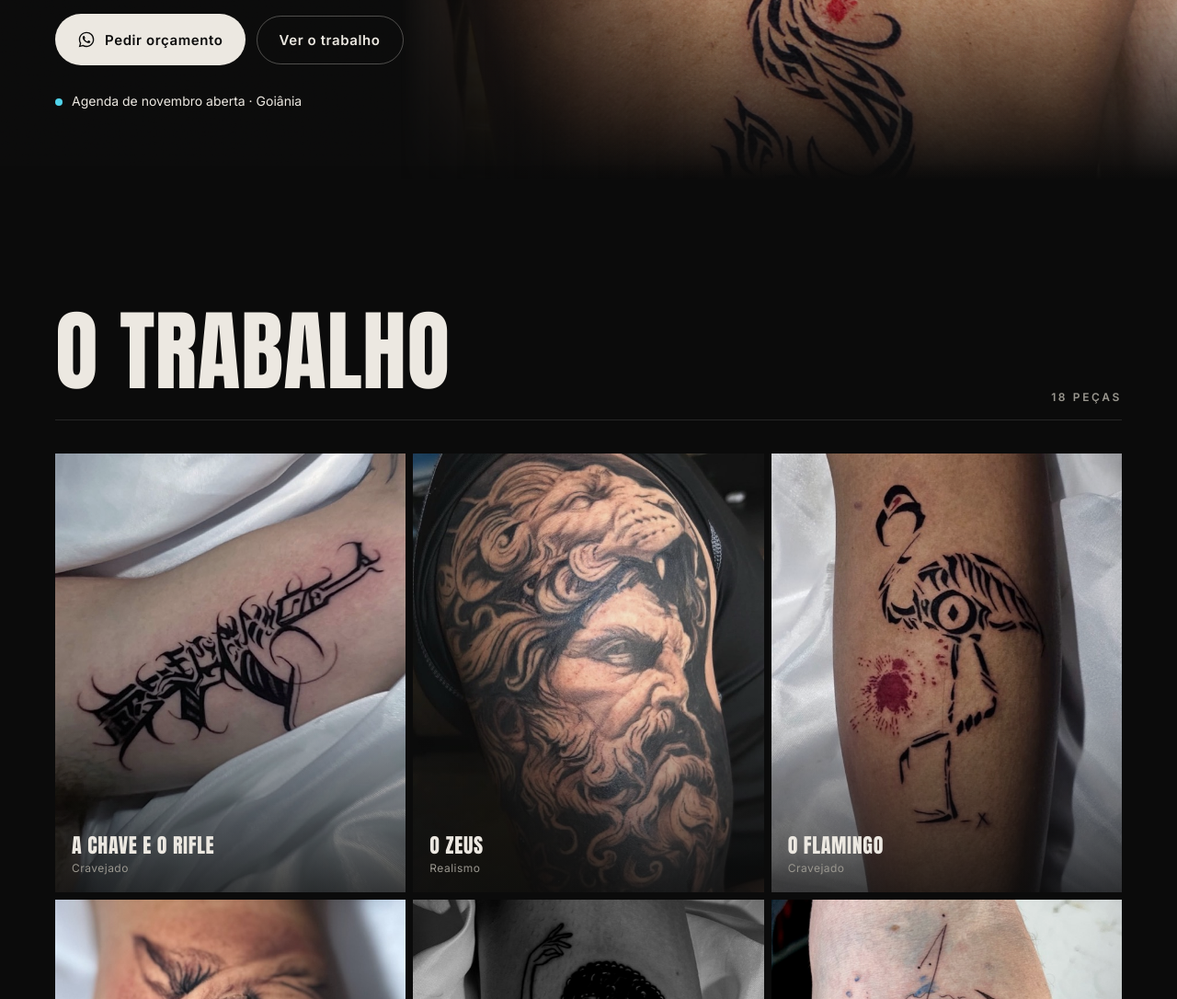
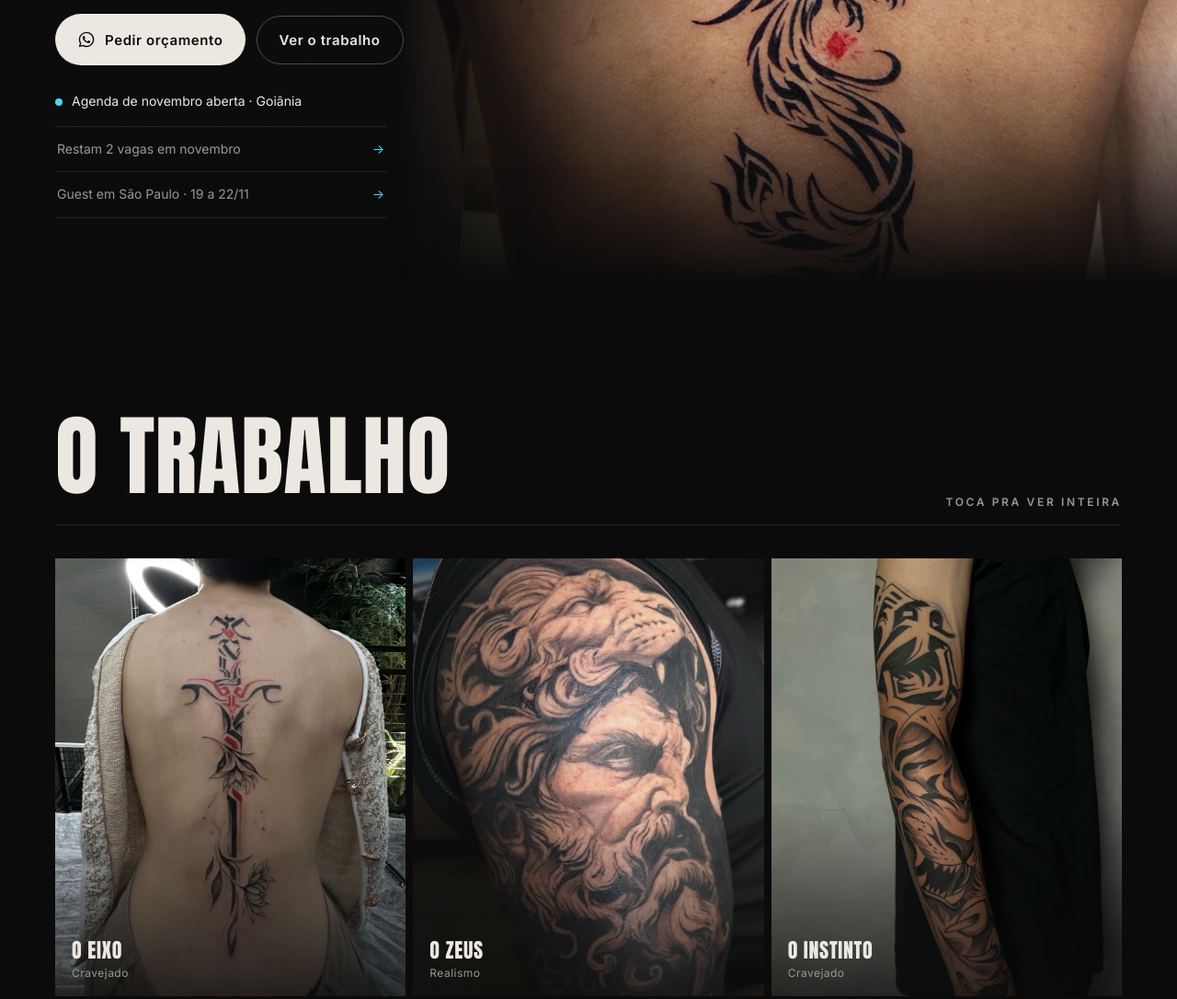
Before and after one commit to ocravejado/ocravejado.github.io, a plain HTML site: page index.html in a window 1280 px wide. Shown: the part 620-1706 px from the top of the page at 92% size. Drawn offline with Linux system fonts and the light colour scheme.

Commit message:
O Eixo e O Instinto no topo, avisos embaixo da agenda (vagas, SP), Uber pro studio, sem contagem de peças
Co-Authored-By: Claude Opus 5.5 <noreply@anthropic.com>

```diff
--- a/conteudo.js
+++ b/conteudo.js
@@ -15,30 +15,41 @@ window.SITE = {
   // A linha da agenda. Igual na bio: só muda o mês e a cidade
   agenda: "Agenda de novembro aberta · Goiânia",
 
+  // OS AVISOS: as linhas embaixo da agenda, na capa. Mudam toda semana.
+  // texto = o que aparece · mensagem = o que vai escrito no WhatsApp quando a pessoa toca
+  // Pra tirar um aviso, apaga a linha inteira. Sem aviso nenhum, deixa: avisos: []
+  avisos: [
+    { texto: "Restam 2 vagas em novembro", mensagem: "Oi, Felipe! Vim pelo seu site e quero uma das vagas de novembro." },
+    { texto: "Guest em São Paulo · 19 a 22/11", mensagem: "Oi, Felipe! Vim pelo seu site. Vi que você vai estar em São Paulo de 19 a 22/11 e quero tatuar." }
+  ],
+
+  // O Uber pro studio (mesmo destino do cravejado.art.br)
+  uber: "https://m.uber.com/ul/?action=setPickup&dropoff[latitude]=-16.6981144&dropoff[longitude]=-49.2238241&dropoff[nickname]=CRVJD%20Studio",
+
   instagram: "ocravejado",
   instagramStudio: "cravejado.studio",
 
   // A GALERIA. Não mexe aqui: ela é escrita sozinha a partir da pasta
   // 5 TATTOOS/GALERIA DO SITE, na Torre. Muda a pasta e pede pro VIVO atualizar.
   galeria: [
+    { foto: "o-eixo",             v: "7eb538", nome: "O Eixo", estilo: "Cravejado" },
+    { foto: "o-zeus",             v: "224772", nome: "O Zeus", estilo: "Realismo" },
+    { foto: "o-instinto",         v: "3c30bc", nome: "O Instinto", estilo: "Cravejado" },
+    { foto: "o-zeca",             v: "ffad15", nome: "O Zeca", estilo: "Realismo · pet" },
     { foto: "a-chave-e-o-rifle",  v: "73d82a", nome: "A Chave e o Rifle", estilo: "Cravejado" },
-    { foto: "o-zeus",             v: "224772", nome: "O Zeus", estilo: "Realismo" },
-    { foto: "o-flamingo",         v: "cbbf8a", nome: "O Flamingo", estilo: "Cravejado" },
-    { foto: "o-zeca",             v: "ffad15", nome: "O Zeca", estilo: "Realismo · pet" },
-    { foto: "a-preta",            v: "b4ed9e", nome: "A Preta", estilo: "Cravejado" },
     { foto: "a-onda",             v: "81a8bf", nome: "A Onda", estilo: "Cravejado · colorido" },
     { foto: "o-malandro",         v: "af5ecf", nome: "O Malandro", estilo: "" },
-    { foto: "a-abelha",           v: "605588", nome: "A Abelha", estilo: "Cravejado" },
     { foto: "jesus-cristo",       v: "b624d4", nome: "Jesus Cristo", estilo: "Lettering" },
     { foto: "o-senna",            v: "3fbc07", nome: "O Senna", estilo: "Realismo" },
     { foto: "o-cacique",          v: "ae344f", nome: "O Cacique", estilo: "Autoral" },
     { foto: "o-ornamental",       v: "f69b47", nome: "O Ornamental", estilo: "Cravejado" },
     { foto: "o-escudo",           v: "75b62c", nome: "O Escudo", estilo: "Cravejado" },
     { foto: "o-joaquim",          v: "ec60b0", nome: "O Joaquim", estilo: "Realismo · pet" },
+    { foto: "a-preta",            v: "b4ed9e", nome: "A Preta", estilo: "Cravejado" },
+    { foto: "o-flamingo",         v: "cbbf8a", nome: "O Flamingo", estilo: "Cravejado" },
+    { foto: "a-abelha",           v: "605588", nome: "A Abelha", estilo: "Cravejado" },
     { foto: "a-flor-do-silencio", v: "0886ae", nome: "A Flor do Silêncio", estilo: "Fineline" },
-    { foto: "o-fechamento",       v: "3da90e", nome: "O Fechamento", estilo: "Cravejado" },
-    { foto: "o-irrevogavel",      v: "ee5dc6", nome: "O Irrevogável", estilo: "Cravejado" },
-    { foto: "o-eixo",             v: "7eb538", nome: "O Eixo", estilo: "Cravejado" }
+    { foto: "o-irrevogavel",      v: "ee5dc6", nome: "O Irrevogável", estilo: "Cravejado" }
   ]
 
 };
--- a/index.html
+++ b/index.html
@@ -98,11 +98,16 @@ body::after{content:"";position:fixed;inset:0;pointer-events:none;z-index:100;op
 .btn-vazio:hover{border-color:var(--off)}
 .agenda{display:inline-flex;align-items:center;gap:10px;margin-top:28px;font-size:14px;color:var(--off)}
 .agenda i{width:8px;height:8px;border-radius:50%;background:var(--ciano);box-shadow:0 0 0 0 rgba(79,211,234,.6);animation:pulsa 2.4s infinite}
+.avisos{list-style:none;margin-top:14px;max-width:360px;border-top:1px solid var(--linha)}
+.avisos a{display:flex;align-items:center;justify-content:space-between;gap:14px;padding:13px 2px;border-bottom:1px solid var(--linha);font-size:14px;color:var(--cinza);transition:color .2s}
+.avisos a::after{content:"→";color:var(--ciano);transition:transform .2s}
+.avisos a:hover{color:var(--off)}.avisos a:hover::after{transform:translateX(3px)}
+.primeira .discreto{display:inline-block;margin-top:16px;font-size:14px;text-decoration:underline;text-underline-offset:3px;opacity:.75}
 @keyframes pulsa{70%{box-shadow:0 0 0 10px rgba(79,211,234,0)}100%{box-shadow:0 0 0 0 rgba(79,211,234,0)}}
 
 /* ---------- seções ---------- */
 section{padding:96px 0}
-.cabeca{display:flex;align-items:flex-end;justify-content:space-between;gap:20px;margin-bottom:36px;border-bottom:1px solid var(--linha);padding-bottom:18px}
+.cabeca{display:flex;flex-wrap:wrap;align-items:flex-end;justify-content:space-between;gap:8px 20px;margin-bottom:36px;border-bottom:1px solid var(--linha);padding-bottom:18px}
 .cabeca h2{font-size:clamp(44px,8vw,96px)}
 .cabeca .olho{white-space:nowrap}
 
@@ -220,6 +225,7 @@ dialog::backdrop{background:rgba(6,6,6,.96)}
 
 <svg width="0" height="0" style="position:absolute" aria-hidden="true">
   <symbol id="i-zap" viewBox="0 0 24 24"><path fill="currentColor" d="M12.04 2C6.58 2 2.13 6.45 2.13 11.91c0 1.75.46 3.45 1.32 4.95L2.05 22l5.25-1.38a9.9 9.9 0 0 0 4.74 1.21h.01c5.46 0 9.91-4.45 9.91-9.91 0-2.65-1.03-5.14-2.9-7.01A9.83 9.83 0 0 0 12.04 2m.01 1.67c2.2 0 4.27.86 5.82 2.42a8.2 8.2 0 0 1 2.41 5.83c0 4.54-3.7 8.23-8.24 8.23-1.48 0-2.93-.39-4.19-1.15l-.3-.17-3.12.82.83-3.04-.2-.32a8.2 8.2 0 0 1-1.26-4.38c.01-4.54 3.7-8.24 8.25-8.24M8.53 7.33c-.16 0-.43.06-.66.31s-.86.85-.86 2.07.89 2.4 1 2.56c.14.16 1.76 2.67 4.25 3.73.59.27 1.05.42 1.41.53.59.19 1.13.16 1.56.1.48-.07 1.46-.6 1.67-1.18s.21-1.07.15-1.18c-.07-.1-.23-.16-.48-.27-.25-.14-1.47-.74-1.69-.82-.23-.08-.37-.12-.56.12-.16.25-.64.81-.78.97-.15.17-.29.19-.53.07-.26-.13-1.06-.39-2-1.23-.74-.66-1.23-1.47-1.38-1.72-.12-.24-.01-.39.11-.5.11-.11.27-.29.37-.44.13-.14.17-.25.25-.41s.04-.31-.02-.43c-.06-.11-.56-1.35-.77-1.84-.2-.48-.4-.42-.56-.43h-.48z"/></symbol>
+  <symbol id="i-carro" viewBox="0 0 24 24"><path fill="currentColor" d="M5 11l1.5-4.5A2 2 0 0 1 8.4 5h7.2a2 2 0 0 1 1.9 1.5L19 11a2 2 0 0 1 2 2v4a1 1 0 0 1-1 1h-1a2 2 0 0 1-4 0H9a2 2 0 0 1-4 0H4a1 1 0 0 1-1-1v-4a2 2 0 0 1 2-2m2.1 0h9.8l-1.2-3.6a.5.5 0 0 0-.5-.4H8.8a.5.5 0 0 0-.5.4zM6.5 15.5a1.25 1.25 0 1 0 0-2.5 1.25 1.25 0 0 0 0 2.5m11 0a1.25 1.25 0 1 0 0-2.5 1.25 1.25 0 0 0 0 2.5"/></symbol>
   <symbol id="i-estrela" viewBox="0 0 100 100"><path fill="currentColor" d="M50 0C53 37 63 47 100 50 63 53 53 63 50 100 47 63 37 53 0 50 37 47 47 37 50 0Z"/></symbol>
 </svg>
 
@@ -250,6 +256,7 @@ dialog::backdrop{background:rgba(6,6,6,.96)}
         <a class="btn btn-vazio" href="#trabalho">Ver o trabalho</a>
       </div>
       <p class="agenda"><i></i><span data-agenda>Agenda de novembro aberta · Goiânia</span></p>
+      <ul class="avisos" data-avisos hidden></ul>
     </div>
   </section>
 
@@ -258,7 +265,7 @@ dialog::backdrop{background:rgba(6,6,6,.96)}
     <div class="wrap">
       <div class="cabeca surge">
         <h2 class="titulo">O trabalho</h2>
-        <span class="olho" data-contagem>18 peças</span>
+        <span class="olho">Toca pra ver inteira</span>
       </div>
       <div class="galeria" id="galeria"></div>
     </div>
@@ -302,8 +309,9 @@ dialog::backdrop{background:rgba(6,6,6,.96)}
       <div class="surge">
         <p>Vem conhecer o studio antes. Sem compromisso: você decide depois de ver o espaço.</p>
         <div class="acoes">
-          <a class="btn btn-cheio" data-wa="Oi, Felipe! Vim pelo seu site. É minha primeira tattoo e queria conhecer o studio antes." href="https://wa.me/5562982864646" target="_blank" rel="noopener"><svg><use href="#i-zap"/></svg>Quero conhecer o studio</a>
+          <a class="btn btn-cheio" data-uber href="https://m.uber.com/ul/?action=setPickup&amp;dropoff[latitude]=-16.6981144&amp;dropoff[longitude]=-49.2238241&amp;dropoff[nickname]=CRVJD%20Studio" target="_blank" rel="noopener"><svg><use href="#i-carro"/></svg>Pedir um Uber pro studio</a>
         </div>
+        <a class="discreto" data-wa="Oi, Felipe! Vim pelo seu site. É minha primeira tattoo e tô indo conhecer o studio." href="https://wa.me/5562982864646" target="_blank" rel="noopener">Me avisa no WhatsApp que tá vindo</a>
       </div>
     </div>
   </section>
@@ -324,7 +332,7 @@ dialog::backdrop{background:rgba(6,6,6,.96)}
       </details>
       <details class="surge">
         <summary>Onde fica?</summary>
-        <p>No CRVJD Studio, em Goiânia. Ambiente reservado, uma pessoa por vez. O endereço vai junto com a confirmação da data.</p>
+        <p>No CRVJD Studio, em Goiânia. Ambiente reservado, uma pessoa por vez. O botão do Uber, ali em cima, já te leva direto.</p>
       </details>
     </div>
   </section>
@@ -383,12 +391,20 @@ dialog::backdrop{background:rgba(6,6,6,.96)}
   if (S.instagram) document.querySelectorAll("[data-ig]").forEach(function(a){ a.href = "https://instagram.com/" + S.instagram; if (a.textContent.charAt(0) === "@") a.textContent = "@" + S.instagram; });
   if (S.instagramStudio) document.querySelectorAll("[data-ig-studio]").forEach(function(a){ a.href = "https://instagram.com/" + S.instagramStudio; });
   if (S.agenda) document.querySelectorAll("[data-agenda]").forEach(function(el){ el.textContent = S.agenda; });
+  var av = document.querySelector("[data-avisos]");
+  if (av && S.avisos && S.avisos.length){
+    S.avisos.forEach(function(x){
+      var li = document.createElement("li"), a = document.createElement("a");
+      a.textContent = x.texto; a.href = wa(x.mensagem); a.target = "_blank"; a.rel = "noopener";
+      li.appendChild(a); av.appendChild(li);
+    });
+    av.hidden = false;
+  }
+  if (S.uber) document.querySelectorAll("[data-uber]").forEach(function(a){ a.href = S.uber; });
 
   // galeria
   var lista = S.galeria || [];
   var grade = document.getElementById("galeria");
-  var conta = document.querySelector("[data-contagem]");
-  if (conta) conta.textContent = lista.length + (lista.length === 1 ? " peça" : " peças");
   lista.forEach(function(p, i){
     var b = document.createElement("button");
     b.className = "peca surge";
```
Also changed, not shown: fotos/o-instinto.jpg (renamed from fotos/o-fechamento.jpg), fotos/p/o-fechamento.jpg (deleted), fotos/p/o-instinto.jpg (added).
